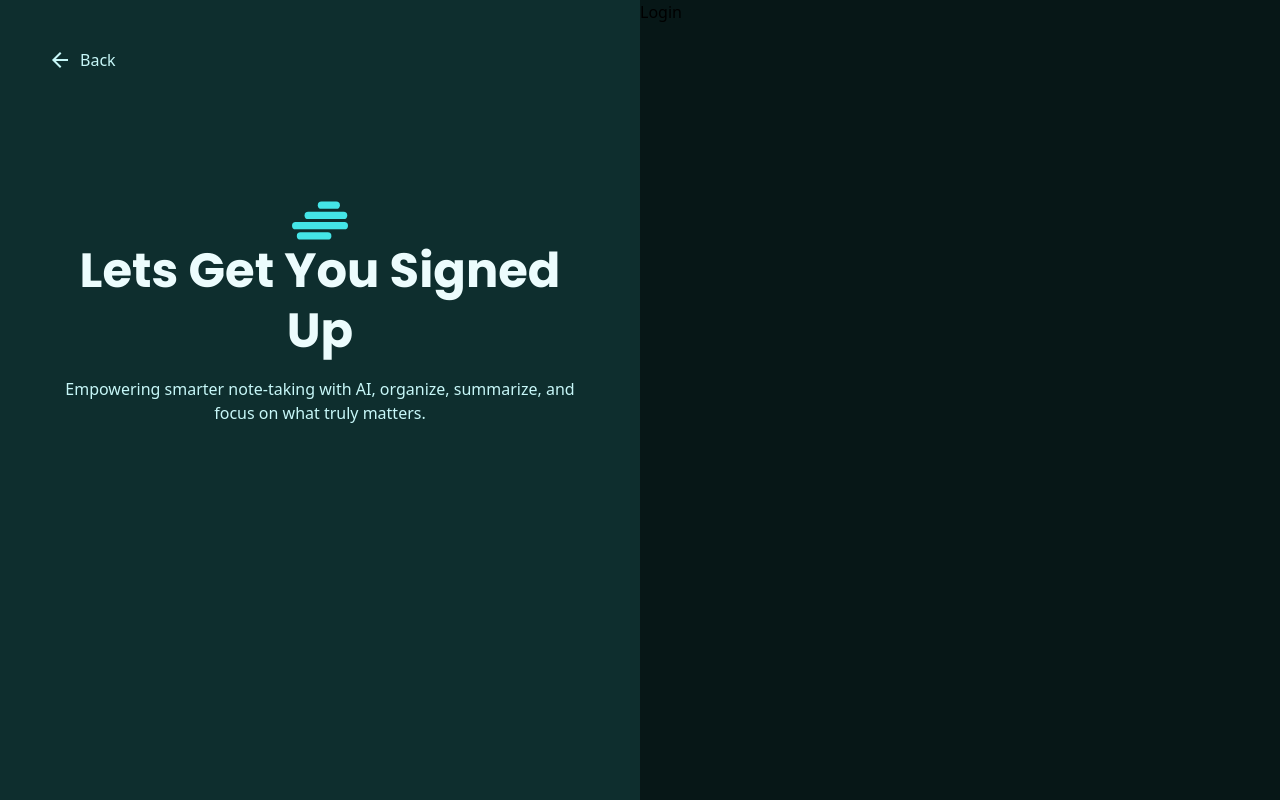
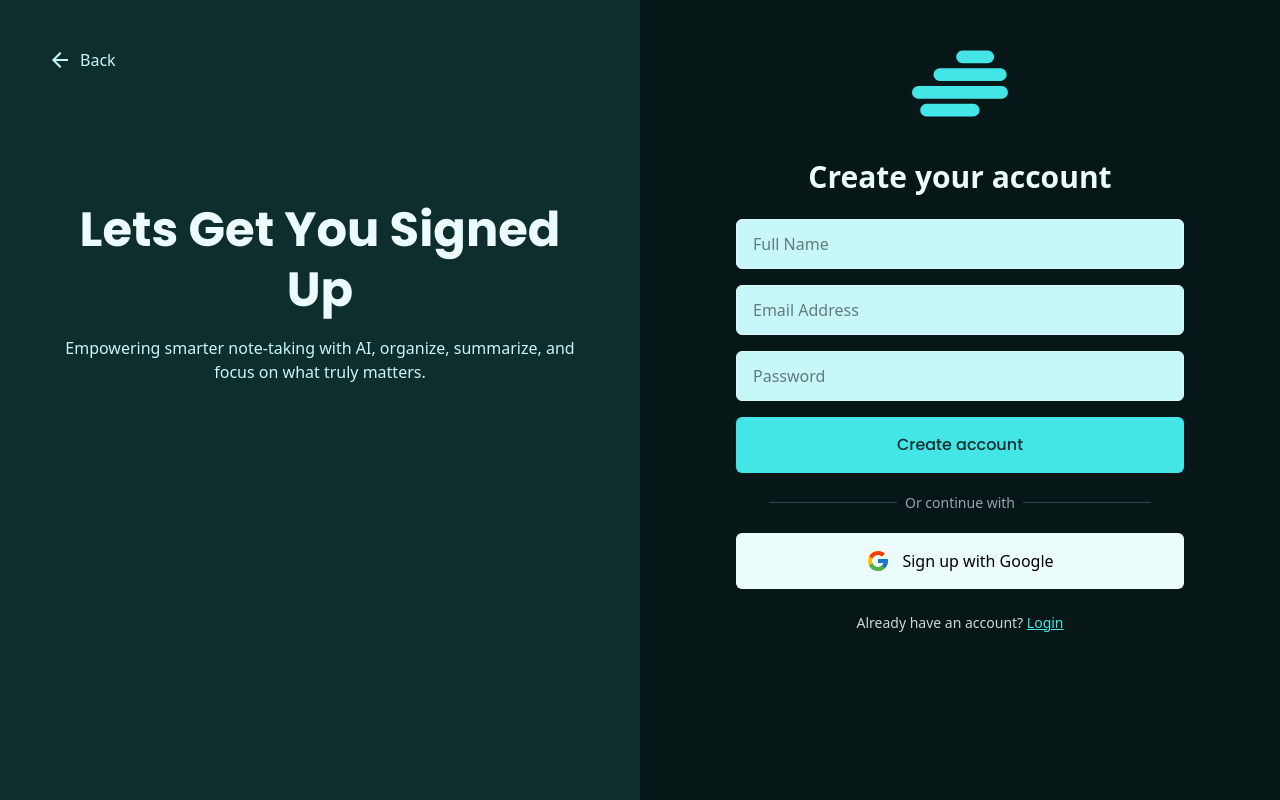
Before and after one commit to Faruqoloyede/Summarizer, a React (Vite) app: page /register in a window 1280 px wide. Built offline with nearby package versions, Linux system fonts and the light colour scheme.

Commit message:
register page

```diff
--- a/src/components/Banner.tsx
+++ b/src/components/Banner.tsx
@@ -3,7 +3,7 @@ import { Link } from "react-router-dom";
 
 const Banner = () => {
   return (
-    <div className="bg-[#0E2E2E] h-screen py-12 flex-1 max-lg:hidden">
+    <div className="bg-[#0E2E2E] h-screen pt-12 flex-1 max-lg:hidden">
         <div className="mx-auto px-12 ">
             <Link to='/'>
                 <div className=" flex items-center text-para gap-2">
@@ -12,7 +12,7 @@ const Banner = () => {
             </div>
             </Link>
             <div className="mt-32 flex flex-col items-center justify-center">
-                <img src="/Logo.svg" alt="logo" className="w-14" />
+
                 <h2 className="font-poppins font-bold text-center text-[48px] leading-tight text-white capitalize">Lets Get You
                 Signed Up</h2>
                  <p className="text-base text-para text-center my-4 max-w-lg mx-auto lg:mx-0">Empowering smarter note-taking with AI, organize, summarize, and focus on what truly matters.</p>
--- a/src/components/Login.tsx
+++ b/src/components/Login.tsx
@@ -1,9 +1,69 @@
-
+import { FcGoogle } from "react-icons/fc";
+import { Link } from "react-router-dom";
 
 const Login = () => {
   return (
-    <div className="bg-sidebar h-screen flex-1">Login</div>
-  )
-}
+    <div className="bg-sidebar h-screen flex-1 pt-12 max-w-full">
+      <div className="mx-auto px-6 sm:px-24 flex flex-col items-center justify-center ">
+        <img src="/Logo.svg" alt="logo" className="w-24 mb-10" />
 
-export default Login
+        <h4 className="text-white sm:text-3xl text-2xl font-bold text-center mb-6">
+          Create your account
+        </h4>
+
+        <form className="w-full flex flex-col gap-y-4">
+          <div >
+            <input
+              type="text"
+              name="firstName"
+              placeholder="Full Name"
+              className="w-full border border-[#DAFAFA] bg-para rounded-md px-4 py-3 focus:outline-none focus:ring-2 focus:ring-button"
+            />
+          </div>
+
+
+          <div>
+            <input
+              type="email"
+              name="email"
+              placeholder="Email Address"
+              className="w-full border border-[#DAFAFA] bg-para rounded-md px-4 py-3 focus:outline-none focus:ring-2 focus:ring-button"
+            />
+          </div>
+
+          <div>
+            <input
+              type="password"
+              name="password"
+              placeholder="Password"
+              className="w-full border border-[#DAFAFA] bg-para rounded-md px-4 py-3 focus:outline-none focus:ring-2 focus:ring-button"
+            />
+          </div>
+
+          <button
+            type="submit"
+            className="w-full bg-button text-[#0E2E2E] font-medium font-poppins py-4 rounded-md hover:bg-opacity-90 transition duration-200"
+          >
+           Create account
+          </button>
+        </form>
+        <div className="flex items-center gap-2 my-5">
+            <div className="h-[0.5px] sm:w-32 w-24 bg-gray-700" />
+            <span className="text-sm text-gray-400">Or continue with</span>
+            <div className="h-[0.5px] sm:w-32 w-24 bg-gray-700" />
+        </div>
+
+        <div className="bg-white w-full rounded-md flex items-center justify-center gap-x-3 py-4 px-4">
+            <FcGoogle className="text-2xl" />
+            Sign up with Google
+        </div>
+
+        <p className="text-gray-300 text-sm mt-6">
+          Already have an account? <Link to="/login"><span className="text-button cursor-pointer underline">Login</span></Link>
+        </p>
+      </div>
+    </div>
+  );
+};
+
+export default Login;
```
